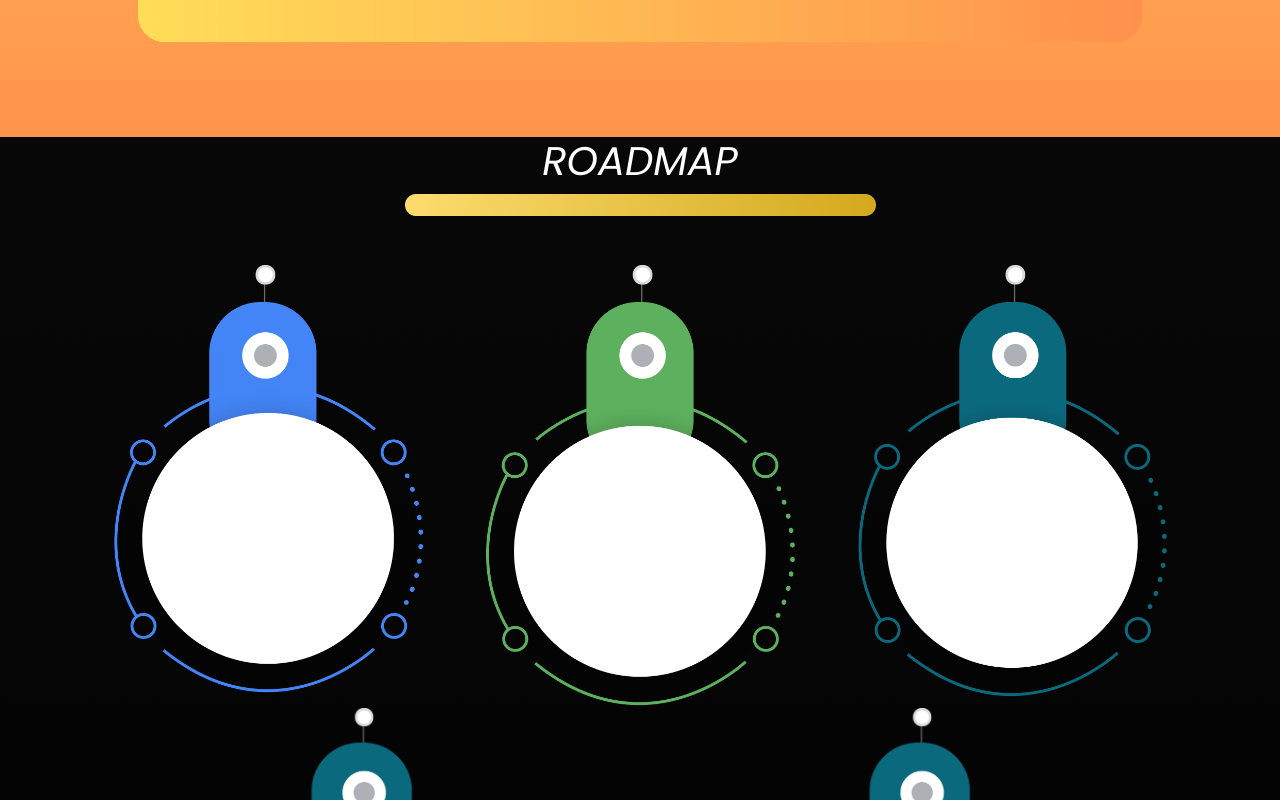
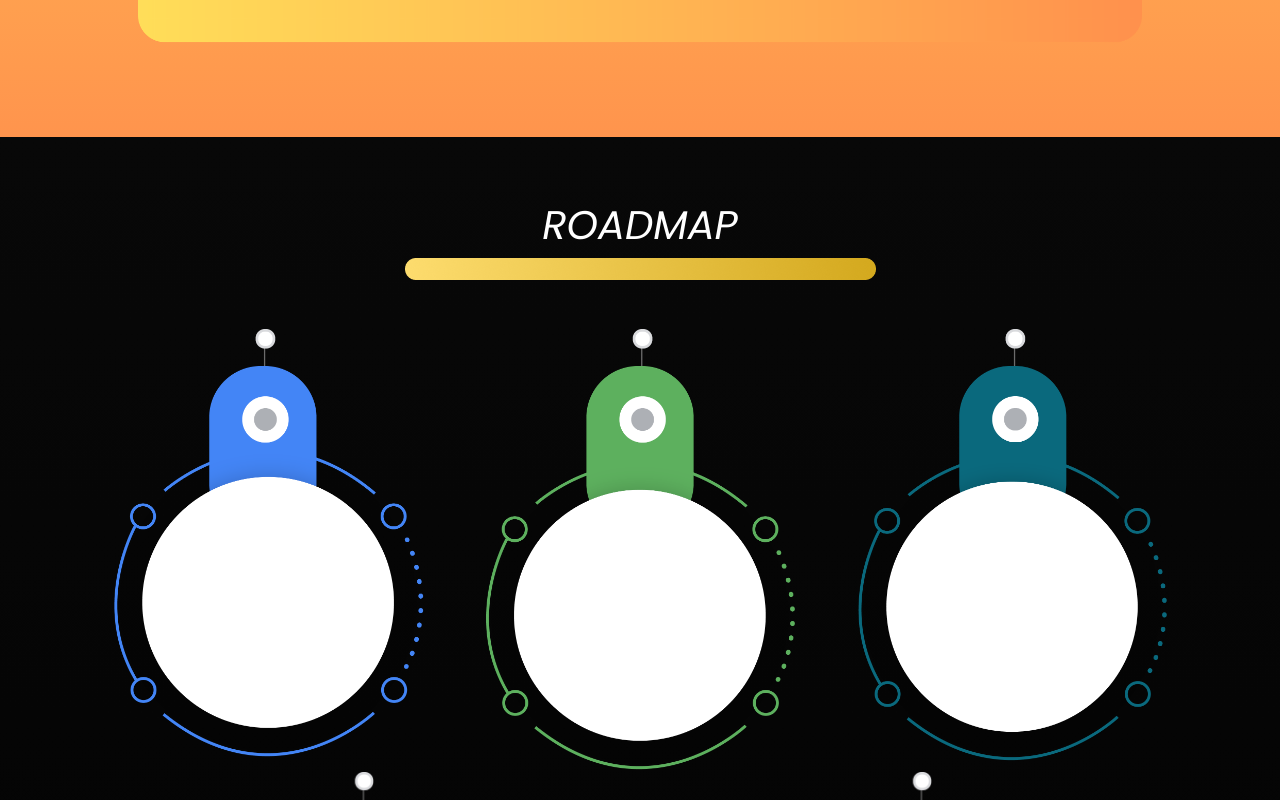
Before and after one commit to noorshanu/bananapepe, a React (Create React App) app: page / in a window 1280 px wide. Shown: the part 4420-5220 px from the top of the page. Built offline with nearby package versions, Linux system fonts and the light colour scheme.

Commit message:
Update Roadmap.css

```diff
--- a/src/components/Roadmap/Roadmap.css
+++ b/src/components/Roadmap/Roadmap.css
@@ -5,3 +5,9 @@
 .road-img-2{
   width: 55%;
 }
+
+
+.roadmap{
+  padding-top: 4rem;
+  padding-bottom: 4rem;
+}
```
